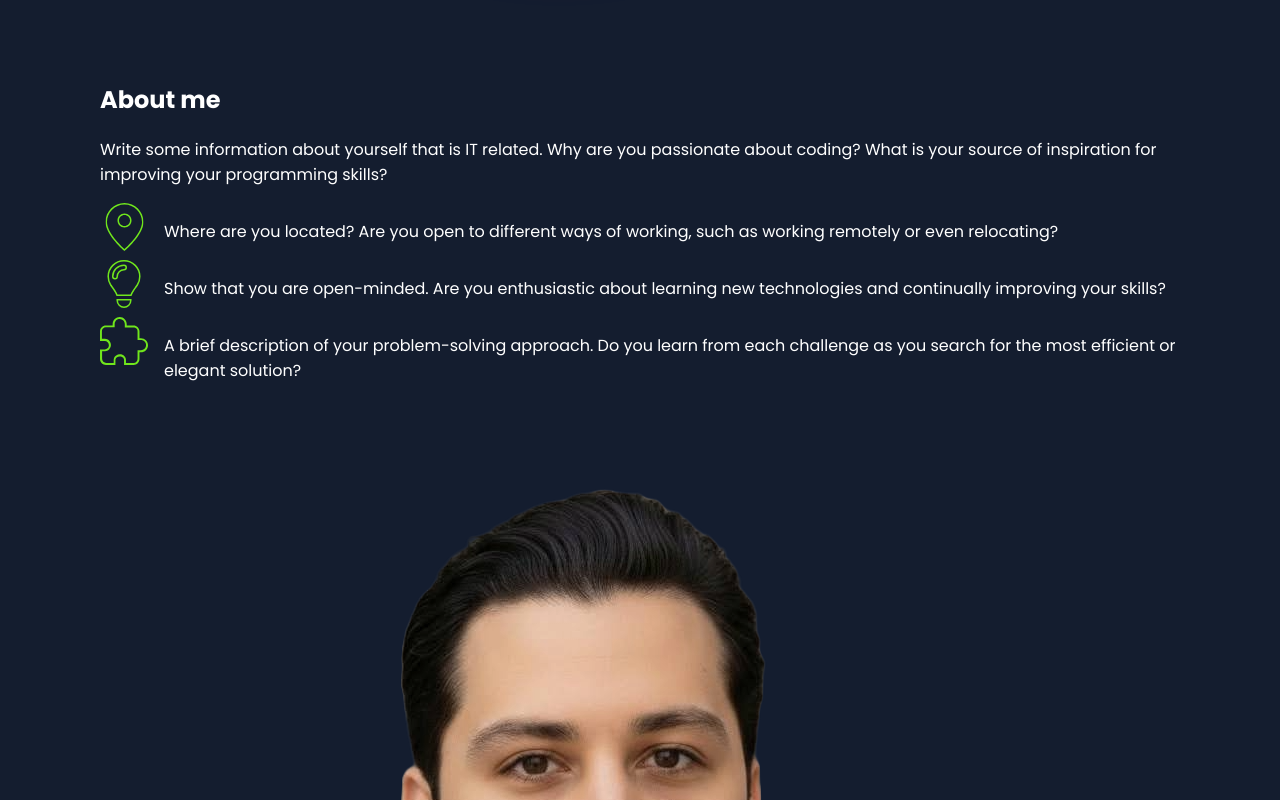
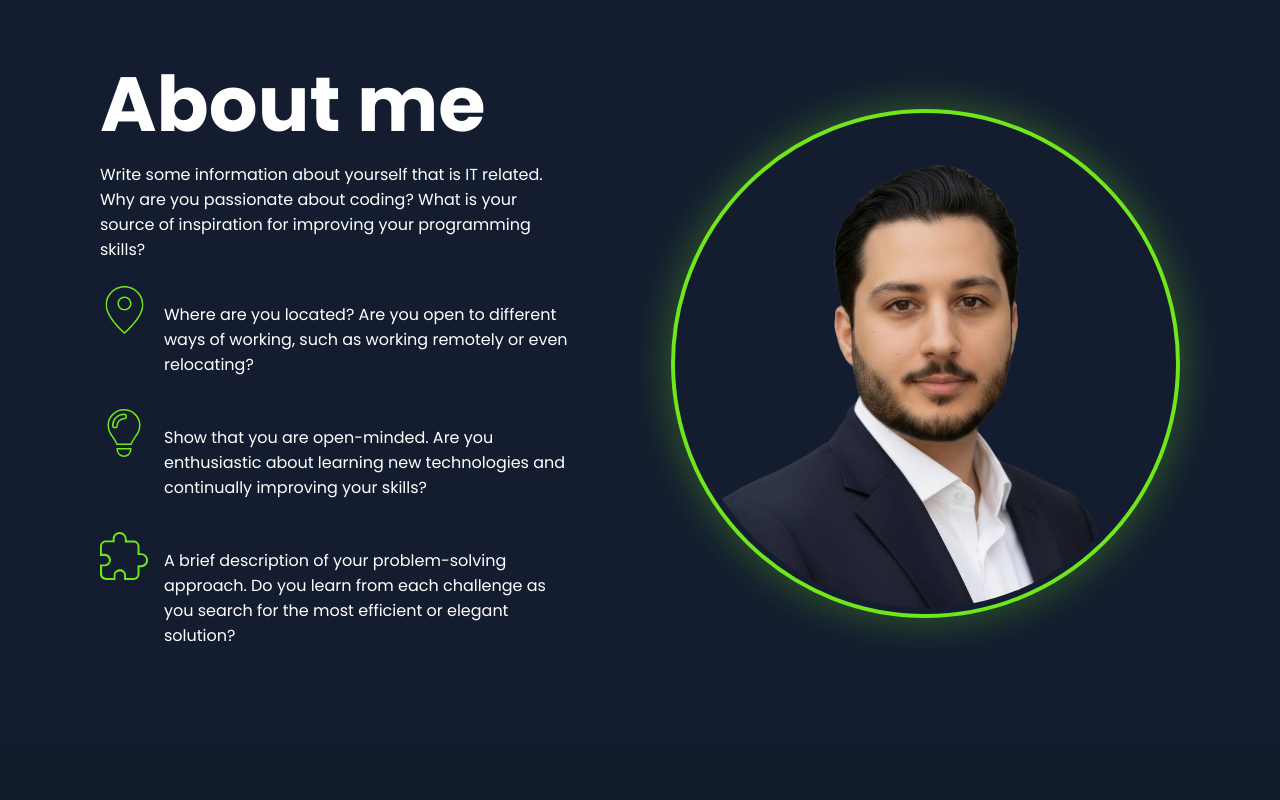
Before and after one commit to mya63/portfolio-2.0, an Angular app: page / in a window 1280 px wide. Shown: the part 980-1780 px from the top of the page. Built offline with nearby package versions, Linux system fonts and the light colour scheme.

Commit message:
fix, feat: about me

```diff
--- a/src/app/pages/home/about-me/about-me.html
+++ b/src/app/pages/home/about-me/about-me.html
@@ -32,9 +32,11 @@
       </div>
     </div>
 
-    <div class="about-photo">
-      <div class="ring" aria-hidden="true"></div>
-      <img src="assets/about.png" alt="Portrait for About section" loading="lazy" />
-    </div>
+<div class="about-photo">
+  <span class="ring" aria-hidden="true"></span>
+  <div class="avatar">
+    <img src="assets/about.png" alt="Portrait for About section" loading="lazy" />
+  </div>
+</div>
   </div>
 </section>
--- a/src/app/pages/home/about-me/about-me.scss
+++ b/src/app/pages/home/about-me/about-me.scss
@@ -1,31 +1,110 @@
-.about{padding:80px 0}
-.about__content{display:grid;grid-template-columns:1.1fr .9fr;gap:48px;align-items:start}
-.about__list{list-style:none;margin:24px 0 0;padding:0;display:grid;gap:16px}
-.about__item{display:grid;grid-template-columns:24px 1fr;gap:12px;align-items:start}
-.about__photo{position:relative;justify-self:end}
-.about__circle{position:relative;width:min(380px,42vw);aspect-ratio:1/1;border:3px solid #6E39D6;border-radius:999px;display:grid;place-items:center}
-.about__circle img{width:88%;height:auto;border-radius:18px}
-@media (max-width:900px){.about__content{grid-template-columns:1fr}.about__photo{justify-self:center}}
+/* ============ About Me ============ */
+.about { padding: 80px 0; }
 
-/* Icon-Grundstil (unverändert) */
-.icon{
-  width:48px;height:48px;
-  background-color:#70E61C;
-  display:inline-block; flex:0 0 auto;
-  transition:background-color .18s ease;
-  /* Mask für Safari/Chrome/Edge + Fallback */
-  -webkit-mask-repeat:no-repeat;
-  -webkit-mask-position:center;
-  -webkit-mask-size:contain;
-          mask-repeat:no-repeat;
-          mask-position:center;
-          mask-size:contain;
+/* 2-spaltiges Layout wie im Figma (Text links, Foto rechts) */
+.about .about-grid{
+  display: grid;
+  grid-template-columns: 1.05fr 0.95fr; /* Links etwas breiter */
+  align-items: center;
+  gap: 48px;
 }
 
-/* Masken je Icon (Korrekte Pfade!) */
-.icon--loc    { -webkit-mask-image:url('/assets/icons/location.svg'); mask-image:url('/assets/icons/location.svg'); }
-.icon--bulb   { -webkit-mask-image:url('/assets/icons/bulb.svg');    mask-image:url('/assets/icons/bulb.svg'); }
-.icon--puzzle { -webkit-mask-image:url('/assets/icons/puzzle.svg');  mask-image:url('/assets/icons/puzzle.svg'); }
+/* Überschrift & Copy – Größen an Figma angelehnt */
+.about .about-text h2{
+  font-weight: 700;
+  line-height: 1.1;
+  margin: 0 0 16px;
+  font-size: clamp(40px, 6vw, 90px); /* ~90px bei Desktop */
+}
+.about .about-text > p{
+  margin: 0 0 24px;
+  max-width: 471px;
+}
 
-/* Hover-Farbe (cyan wie in Version B) */
-.row:hover .icon{ background-color:#1CDAE6; }
+/* Stichpunkte mit Icon links, Text rechts */
+.about .row{
+  display: grid;
+  grid-template-columns: 48px 1fr;
+  align-items: start;
+  gap: 16px;
+  max-width: 471px;
+  margin: 16px 0 0;
+}
+
+/* Icons – Farbe, Masken & Hover-Scale */
+.icon{
+  width: 48px; height: 48px;
+  background-color: #70E61C;
+  transition: transform .15s ease, background-color .15s ease;
+  -webkit-mask-repeat: no-repeat;
+  -webkit-mask-position: center;
+  -webkit-mask-size: contain;
+          mask-repeat: no-repeat;
+          mask-position: center;
+          mask-size: contain;
+}
+.row:hover .icon{
+  transform: scale(1.08);           /* leicht größer beim Hover */
+  background-color: #1CDAE6;        /* Cyan wie in Version B */
+}
+/* Fallback für weniger Bewegung */
+@media (prefers-reduced-motion: reduce){
+  .icon{ transition: background-color .15s ease; }
+  .row:hover .icon{ transform: none; }
+}
+
+/* Pfade zu deinen SVGs (achte auf korrekte Dateien) */
+.icon--loc    { -webkit-mask-image: url('/assets/icons/location.svg'); mask-image: url('/assets/icons/location.svg'); }
+.icon--bulb   { -webkit-mask-image: url('/assets/icons/bulb.svg');    mask-image: url('/assets/icons/bulb.svg'); }
+.icon--puzzle { -webkit-mask-image: url('/assets/icons/puzzle.svg');  mask-image: url('/assets/icons/puzzle.svg'); }
+
+/* Foto rechts mit grünem Ring wie im Figma */
+/* Größen anpassen, Ring + Avatar */
+.about .about-photo{
+  position: relative;
+  justify-self: end;
+  width: min(509px, 42vw);
+  aspect-ratio: 1/1;
+}
+
+/* sichtbarer grüner Ring */
+.about .about-photo .ring{
+  position: absolute;
+  inset: 0;
+  border: 4px solid #70E61C;
+  border-radius: 50%;
+  pointer-events: none;
+  box-shadow: 0 0 40px rgba(112, 230, 28, 0.35);  /* Glow */
+}
+
+/* innerer runder Ausschnitt, hält das Bild IM Kreis */
+.about .about-photo .avatar{
+  /* Abstand zwischen Ring und Bild – kannste feinjustieren */
+  --gap: 10px;                 /* 6–12px sieht meist gut aus */
+  position: absolute;
+  inset: var(--gap);
+  border-radius: 50%;
+  overflow: hidden;            /* >>> schützt vor Überstand */
+  display: grid;
+  place-items: center;
+}
+
+/* Bild sauber zentriert */
+.about .about-photo .avatar img{
+  width: 100%;
+  height: 100%;
+  object-fit: cover;
+  display: block;
+}
+
+/* Responsive – unter 900px einspaltig, Foto centered */
+@media (max-width: 900px){
+  .about .about-grid{ grid-template-columns: 1fr; }
+  .about .about-photo{
+    justify-self: center;
+    width: min(380px, 70vw);
+  }
+  .about .about-text h2{
+    font-size: clamp(36px, 10vw, 60px);
+  }
+}
```
